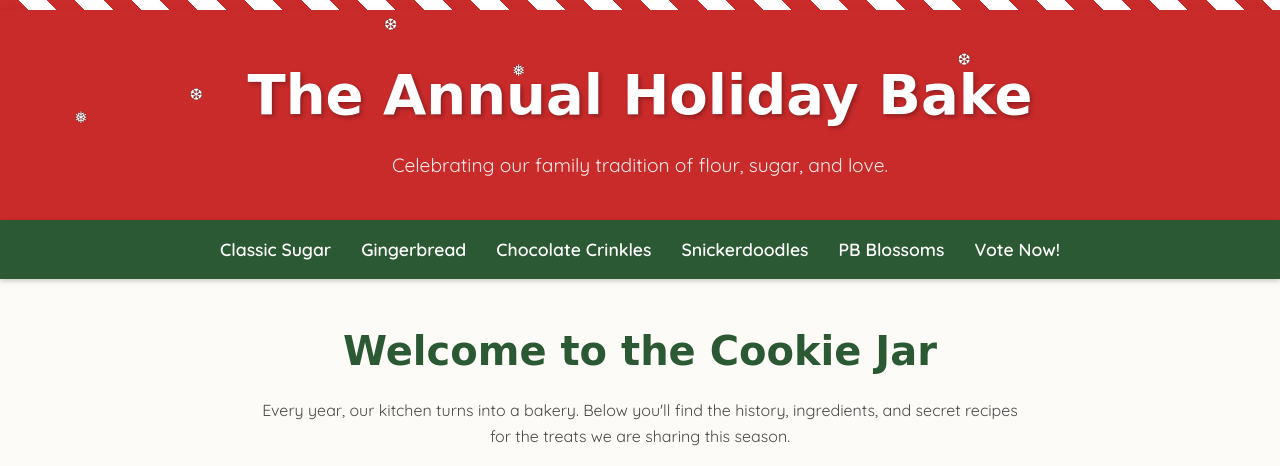
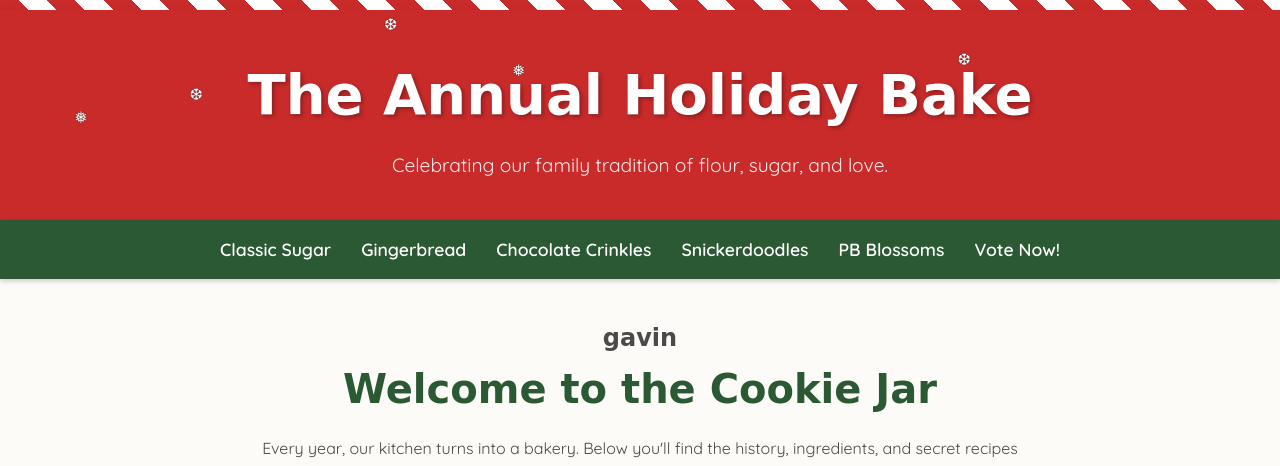
Before and after one commit to gavin-meeker/cookiesite, a plain HTML site: page index.html in a window 1280 px wide. Shown: the top 466 px of the page. Drawn offline with Linux system fonts and the light colour scheme; a web font is replaced by a local one.

```diff
--- a/index.html
+++ b/index.html
@@ -52,6 +52,7 @@
 
 <div class="container">
   <section class="intro-text">
+      <h1>gavin</h1>
     <h2>Welcome to the Cookie Jar</h2>
     <p>Every year, our kitchen turns into a bakery. Below you'll find the history, ingredients, and secret recipes for
       the treats we are sharing this season.</p>
```
Also changed, not shown: package.json (deleted, +0 -24 lines), .github/workflows/pages-deployment.yaml (deleted), 1 other file.
